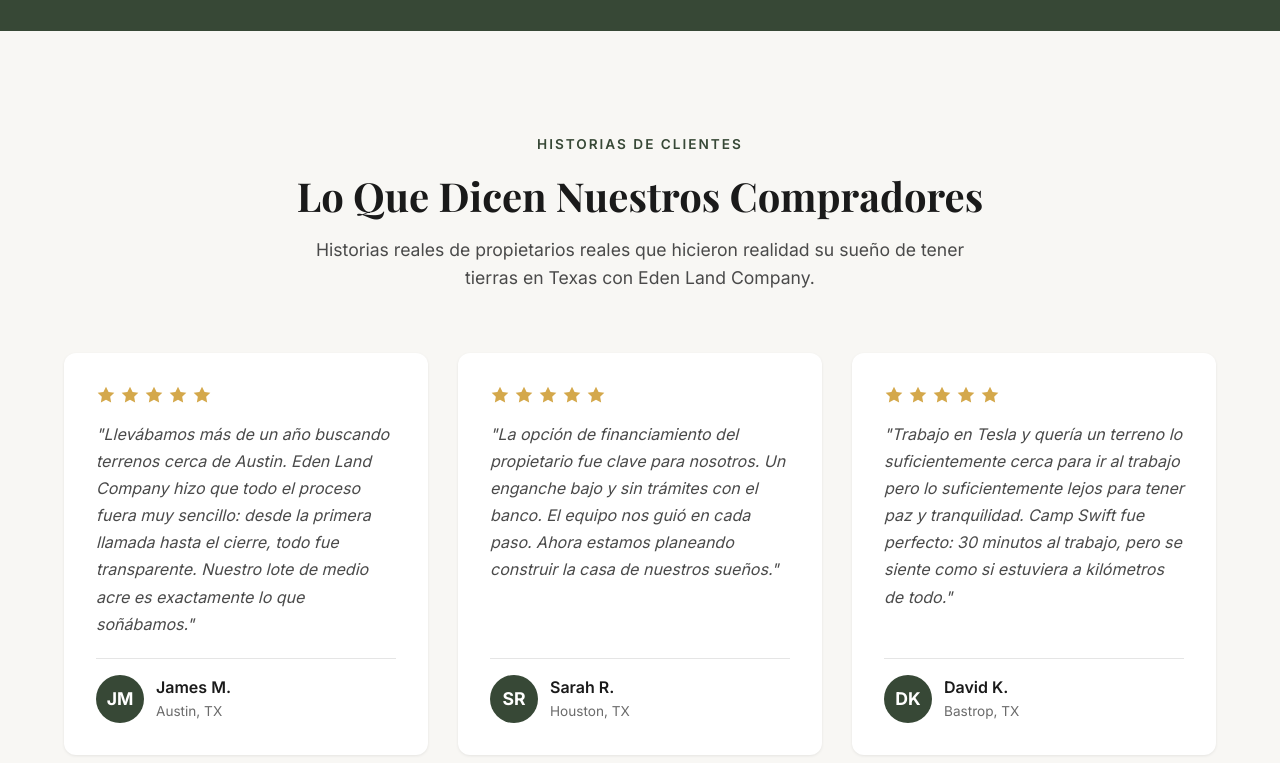
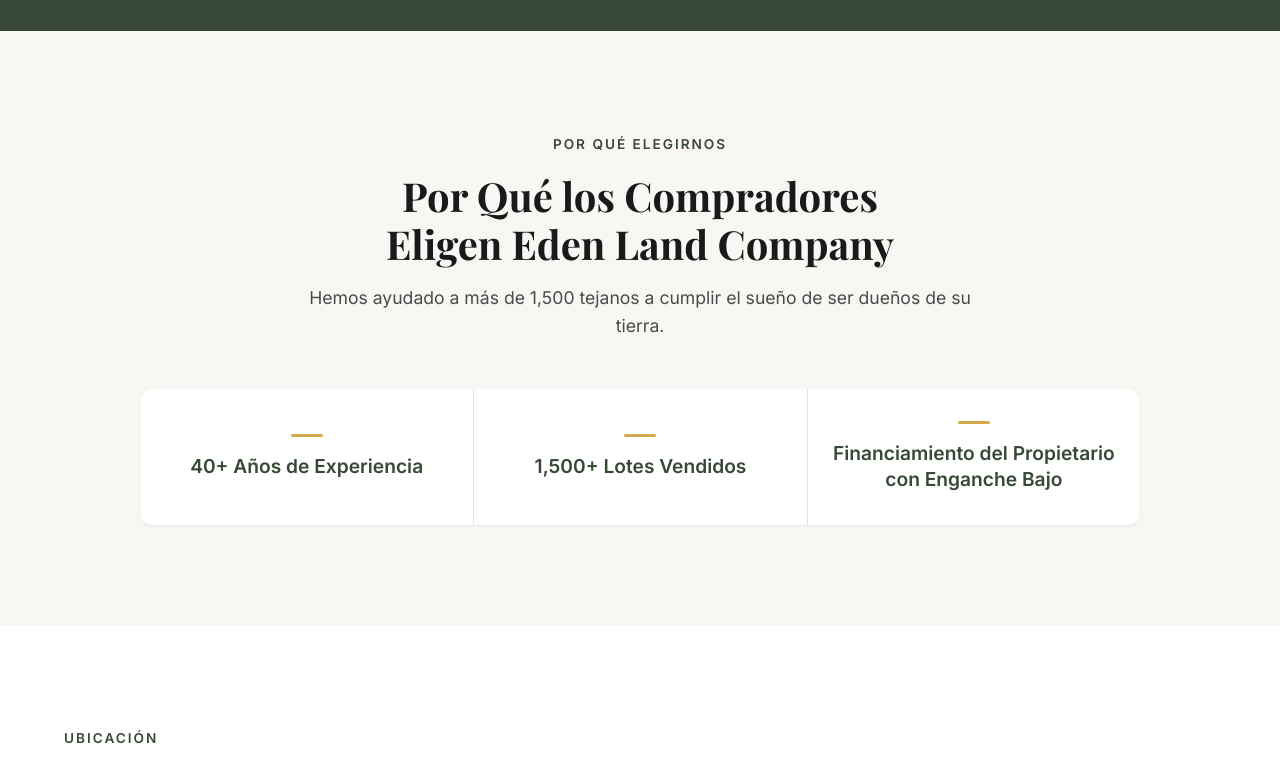
Before and after one commit to Landing-Pages-Websites/eden-land-page, a plain HTML site: page camp-swift-es/index.html in a window 1280 px wide. Shown: the part 4700-5463 px from the top of the page. Drawn offline with nearby package versions, Linux system fonts and the light colour scheme; a script that the page names is missing.

Commit message:
fix(camp-swift-es): replace fabricated testimonials with sourced proof list
Replace the three unverified Spanish 5-star testimonial cards (James M.,
Sarah R., David K.) in section#testimonials with the approved proof list
mirroring the shipped English /camp-swift design: eyebrow "Por Qué
Elegirnos", heading "Por Qué los Compradores Eligen Eden Land Company",
task-supplied intro, and three proof items (40+ Años de Experiencia;
1,500+ Lotes Vendidos; Financiamiento del Propietario con Enganche Bajo).

Section id and position preserved. Old testimonial CSS/media rules swapped
for the English proof-list/proof-item rules; heading/intro spacing scoped
to #testimonials. Provenance recorded in content-sources.json, retiring
the Spanish testimonials. All other markup, scripts, forms, links, images
and tracking unchanged.

Co-Authored-By: Claude Opus 5.5 <noreply@anthropic.com>

```diff
--- a/camp-swift-es/index.html
+++ b/camp-swift-es/index.html
@@ -630,79 +630,51 @@
             background: var(--bg-light);
         }
 
-        .testimonials-grid {
+        #testimonials .section-header {
+            margin-bottom: 48px;
+        }
+
+        #testimonials .section-title {
+            text-wrap: balance;
+        }
+
+        .proof-list {
+            list-style: none;
             display: grid;
             grid-template-columns: repeat(3, 1fr);
-            gap: 30px;
-        }
-
-        .testimonial-card {
+            max-width: 1000px;
+            margin: 0 auto;
             background: var(--white);
             border-radius: var(--radius-md);
-            padding: 32px;
             box-shadow: var(--shadow-sm);
-            transition: var(--transition);
+        }
+
+        .proof-item {
             display: flex;
             flex-direction: column;
-            height: 100%;
-        }
-
-        .testimonial-card:hover {
-            box-shadow: var(--shadow-md);
-            transform: translateY(-2px);
-        }
-
-        .testimonial-stars {
-            display: flex;
-            gap: 4px;
-            margin-bottom: 16px;
-        }
-
-        .testimonial-stars svg {
-            width: 20px;
-            height: 20px;
-            color: var(--accent);
-            fill: var(--accent);
-        }
-
-        .testimonial-text {
-            font-size: 1rem;
-            color: var(--text-medium);
-            line-height: 1.7;
-            margin-bottom: 20px;
-            font-style: italic;
-        }
-
-        .testimonial-author {
-            display: flex;
+            justify-content: center;
             align-items: center;
-            gap: 12px;
-            padding-top: 16px;
-            border-top: 1px solid var(--border);
-            margin-top: auto;
-        }
-
-        .testimonial-avatar {
-            width: 48px;
-            height: 48px;
-            background: var(--primary);
-            border-radius: 50%;
-            display: flex;
-            align-items: center;
-            justify-content: center;
-            color: var(--white);
-            font-weight: 700;
-            font-size: 1.1rem;
-        }
-
-        .testimonial-name {
+            padding: 32px 24px;
+            font-size: 1.2rem;
             font-weight: 600;
-            color: var(--text-dark);
-        }
-
-        .testimonial-location {
-            font-size: 0.85rem;
-            color: var(--text-light);
+            line-height: 1.4;
+            color: var(--primary);
+            text-align: center;
+            text-wrap: balance;
+        }
+
+        .proof-item + .proof-item {
+            border-left: 1px solid var(--border);
+        }
+
+        .proof-item::before {
+            content: "";
+            display: block;
+            width: 32px;
+            height: 3px;
+            margin: 0 auto 16px;
+            background: var(--accent);
+            border-radius: 2px;
         }
 
         /* Location Section */
@@ -1011,8 +983,14 @@
                 grid-template-columns: 1fr;
             }
 
-            .testimonials-grid {
-                grid-template-columns: repeat(2, 1fr);
+            .proof-list {
+                grid-template-columns: 1fr;
+                max-width: 560px;
+            }
+
+            .proof-item + .proof-item {
+                border-left: none;
+                border-top: 1px solid var(--border);
             }
 
             .location-grid,
@@ -1067,9 +1045,13 @@
                 font-size: 2rem;
             }
 
-            .features-grid,
-            .testimonials-grid {
+            .features-grid {
                 grid-template-columns: 1fr;
+            }
+
+            .proof-item {
+                padding: 24px 16px;
+                font-size: 1.125rem;
             }
 
             .location-highlights {
@@ -1635,66 +1617,16 @@
     <section id="testimonials">
         <div class="container">
             <div class="section-header">
-                <span class="section-label">Historias de Clientes</span>
-                <h2 class="section-title">Lo Que Dicen Nuestros Compradores</h2>
-                <p class="section-description">Historias reales de propietarios reales que hicieron realidad su sueño de tener tierras en Texas con Eden Land Company.</p>
+                <span class="section-label">Por Qué Elegirnos</span>
+                <h2 class="section-title">Por Qué los Compradores Eligen Eden Land Company</h2>
+                <p class="section-description">Hemos ayudado a más de 1,500 tejanos a cumplir el sueño de ser dueños de su tierra.</p>
             </div>
 
-            <div class="testimonials-grid">
-                <div class="testimonial-card">
-                    <div class="testimonial-stars">
-                        <svg viewBox="0 0 24 24"><polygon points="12 2 15.09 8.26 22 9.27 17 14.14 18.18 21.02 12 17.77 5.82 21.02 7 14.14 2 9.27 8.91 8.26 12 2"/></svg>
-                        <svg viewBox="0 0 24 24"><polygon points="12 2 15.09 8.26 22 9.27 17 14.14 18.18 21.02 12 17.77 5.82 21.02 7 14.14 2 9.27 8.91 8.26 12 2"/></svg>
-                        <svg viewBox="0 0 24 24"><polygon points="12 2 15.09 8.26 22 9.27 17 14.14 18.18 21.02 12 17.77 5.82 21.02 7 14.14 2 9.27 8.91 8.26 12 2"/></svg>
-                        <svg viewBox="0 0 24 24"><polygon points="12 2 15.09 8.26 22 9.27 17 14.14 18.18 21.02 12 17.77 5.82 21.02 7 14.14 2 9.27 8.91 8.26 12 2"/></svg>
-                        <svg viewBox="0 0 24 24"><polygon points="12 2 15.09 8.26 22 9.27 17 14.14 18.18 21.02 12 17.77 5.82 21.02 7 14.14 2 9.27 8.91 8.26 12 2"/></svg>
-                    </div>
-                    <p class="testimonial-text">"Llevábamos más de un año buscando terrenos cerca de Austin. Eden Land Company hizo que todo el proceso fuera muy sencillo: desde la primera llamada hasta el cierre, todo fue transparente. Nuestro lote de medio acre es exactamente lo que soñábamos."</p>
-                    <div class="testimonial-author">
-                        <div class="testimonial-avatar">JM</div>
-                        <div>
-                            <div class="testimonial-name">James M.</div>
-                            <div class="testimonial-location">Austin, TX</div>
-                        </div>
-                    </div>
-                </div>
-
-                <div class="testimonial-card">
-                    <div class="testimonial-stars">
-                        <svg viewBox="0 0 24 24"><polygon points="12 2 15.09 8.26 22 9.27 17 14.14 18.18 21.02 12 17.77 5.82 21.02 7 14.14 2 9.27 8.91 8.26 12 2"/></svg>
-                        <svg viewBox="0 0 24 24"><polygon points="12 2 15.09 8.26 22 9.27 17 14.14 18.18 21.02 12 17.77 5.82 21.02 7 14.14 2 9.27 8.91 8.26 12 2"/></svg>
-                        <svg viewBox="0 0 24 24"><polygon points="12 2 15.09 8.26 22 9.27 17 14.14 18.18 21.02 12 17.77 5.82 21.02 7 14.14 2 9.27 8.91 8.26 12 2"/></svg>
-                        <svg viewBox="0 0 24 24"><polygon points="12 2 15.09 8.26 22 9.27 17 14.14 18.18 21.02 12 17.77 5.82 21.02 7 14.14 2 9.27 8.91 8.26 12 2"/></svg>
-                        <svg viewBox="0 0 24 24"><polygon points="12 2 15.09 8.26 22 9.27 17 14.14 18.18 21.02 12 17.77 5.82 21.02 7 14.14 2 9.27 8.91 8.26 12 2"/></svg>
-                    </div>
-                    <p class="testimonial-text">"La opción de financiamiento del propietario fue clave para nosotros. Un enganche bajo y sin trámites con el banco. El equipo nos guió en cada paso. Ahora estamos planeando construir la casa de nuestros sueños."</p>
-                    <div class="testimonial-author">
-                        <div class="testimonial-avatar">SR</div>
-                        <div>
-                            <div class="testimonial-name">Sarah R.</div>
-                            <div class="testimonial-location">Houston, TX</div>
-                        </div>
-                    </div>
-                </div>
-
-                <div class="testimonial-card">
-                    <div class="testimonial-stars">
-                        <svg viewBox="0 0 24 24"><polygon points="12 2 15.09 8.26 22 9.27 17 14.14 18.18 21.02 12 17.77 5.82 21.02 7 14.14 2 9.27 8.91 8.26 12 2"/></svg>
-                        <svg viewBox="0 0 24 24"><polygon points="12 2 15.09 8.26 22 9.27 17 14.14 18.18 21.02 12 17.77 5.82 21.02 7 14.14 2 9.27 8.91 8.26 12 2"/></svg>
-                        <svg viewBox="0 0 24 24"><polygon points="12 2 15.09 8.26 22 9.27 17 14.14 18.18 21.02 12 17.77 5.82 21.02 7 14.14 2 9.27 8.91 8.26 12 2"/></svg>
-                        <svg viewBox="0 0 24 24"><polygon points="12 2 15.09 8.26 22 9.27 17 14.14 18.18 21.02 12 17.77 5.82 21.02 7 14.14 2 9.27 8.91 8.26 12 2"/></svg>
-                        <svg viewBox="0 0 24 24"><polygon points="12 2 15.09 8.26 22 9.27 17 14.14 18.18 21.02 12 17.77 5.82 21.02 7 14.14 2 9.27 8.91 8.26 12 2"/></svg>
-                    </div>
-                    <p class="testimonial-text">"Trabajo en Tesla y quería un terreno lo suficientemente cerca para ir al trabajo pero lo suficientemente lejos para tener paz y tranquilidad. Camp Swift fue perfecto: 30 minutos al trabajo, pero se siente como si estuviera a kilómetros de todo."</p>
-                    <div class="testimonial-author">
-                        <div class="testimonial-avatar">DK</div>
-                        <div>
-                            <div class="testimonial-name">David K.</div>
-                            <div class="testimonial-location">Bastrop, TX</div>
-                        </div>
-                    </div>
-                </div>
-            </div>
+            <ul class="proof-list" role="list">
+                <li class="proof-item">40+ Años de Experiencia</li>
+                <li class="proof-item">1,500+ Lotes Vendidos</li>
+                <li class="proof-item">Financiamiento del Propietario con Enganche Bajo</li>
+            </ul>
         </div>
     </section>
 
```
Also changed, not shown: content-sources.json (+29 -0 lines).
